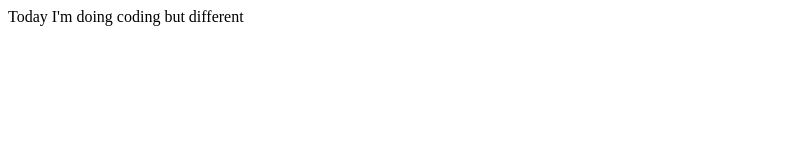
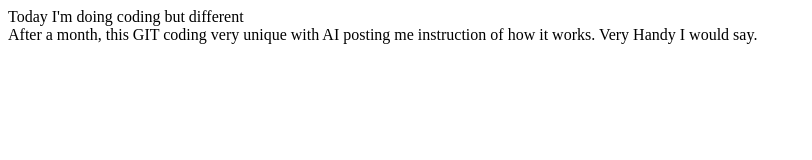
Before and after one commit to BahamasJames/gitpus, a plain HTML site: page index.html in a window 1280 px wide. Shown: the whole page, without its empty margins (0-812 px from the left). Drawn offline with Linux system fonts and the light colour scheme.

Commit message:
GIT coding
handy command software

```diff
--- a/index.html
+++ b/index.html
@@ -8,6 +8,8 @@
 
 <body>
 Today I'm doing coding but different
+  <br>
+  After a month, this GIT coding very unique with AI posting me instruction of how it works. Very Handy I would say.
 </body>
 
 
```
Also changed, not shown: 2 other files.
